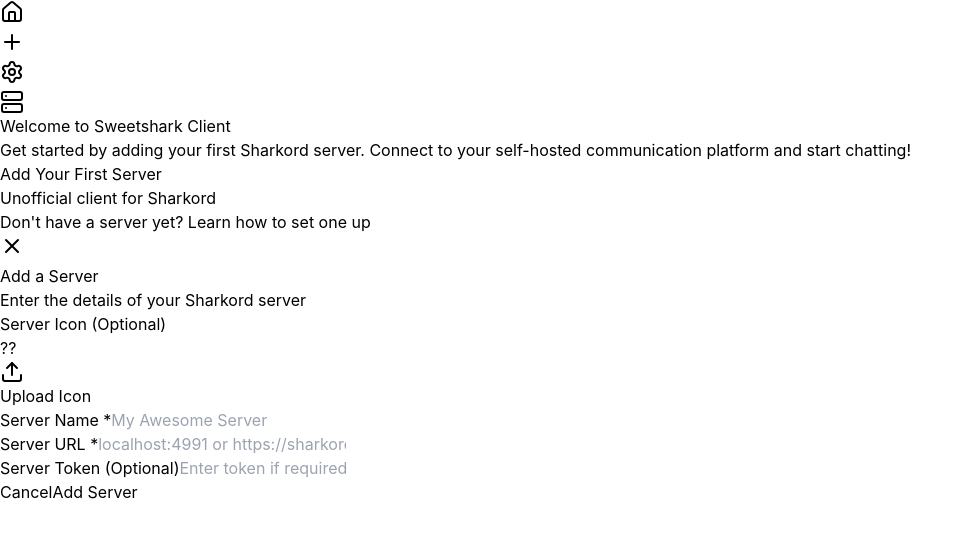
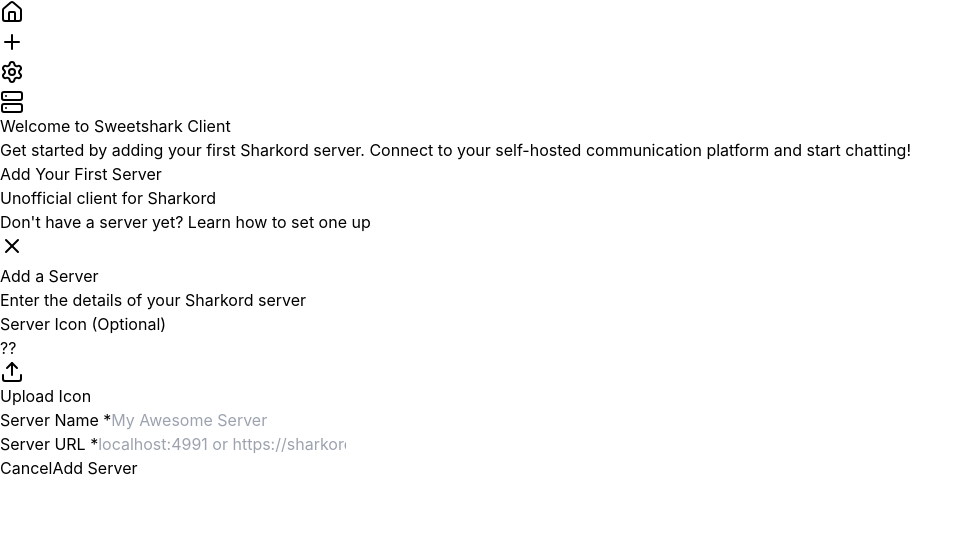
Before and after one commit to Sweets-omg/Sweetshark-Client-v2, a React (Vite) app: page / in a window 1280 px wide. Both pictures are taken after a click on the button "Add Your First Server". Shown: the top 538 px of the page, without its empty margins (0-973 px from the left). Built offline with nearby package versions, Linux system fonts and the light colour scheme.

Commit message:
Got claude to make things better
- Links to sharkord and its docs now work in the "home" page of the client
- Made sure that when deleting a server everything relating to it is deleted

```diff
--- a/src/App.tsx
+++ b/src/App.tsx
@@ -53,6 +53,15 @@
 
   const handleServerAdded = () => setRefreshTrigger(prev => prev + 1);
 
+  const handleServerRemoved = (serverId: string) => {
+    // Evict deleted server from the kept-alive pool so its iframe is destroyed
+    setKeptServers(prev => {
+      const next = { ...prev };
+      delete next[serverId];
+      return next;
+    });
+  };
+
   const handleRefreshServer = (serverId: string) => {
     setServerRefreshTrigger(prev => ({
       ...prev,
@@ -77,6 +86,7 @@
         onServerSelect={handleServerSelect}
         onAddServer={handleAddServer}
         onRefreshServer={handleRefreshServer}
+        onServerRemoved={handleServerRemoved}
         refreshTrigger={refreshTrigger}
       />
 
--- a/src/components/AddServerDialog.tsx
+++ b/src/components/AddServerDialog.tsx
@@ -12,7 +12,6 @@
 export function AddServerDialog({ isOpen, onClose, onServerAdded }: AddServerDialogProps) {
   const [name, setName] = useState('');
   const [url, setUrl] = useState('');
-  const [token, setToken] = useState('');
   const [icon, setIcon] = useState<string | null>(null);
   const [error, setError] = useState('');
   const [isSubmitting, setIsSubmitting] = useState(false);
@@ -67,7 +66,6 @@
         id: generateServerId(),
         name: name.trim(),
         url: cleanUrl,
-        token: token.trim() || undefined,
         color: generateRandomColor(),
         icon: icon || undefined,
         keepLoaded: true, // Default to true
@@ -78,7 +76,6 @@
       // Reset form
       setName('');
       setUrl('');
-      setToken('');
       setIcon(null);
 
       onServerAdded();
@@ -94,7 +91,6 @@
     if (!isSubmitting) {
       setName('');
       setUrl('');
-      setToken('');
       setIcon(null);
       setError('');
       onClose();
@@ -190,21 +186,6 @@
             />
           </div>
 
-          {/* Server Token */}
-          <div>
-            <label htmlFor="token" className="block text-xs font-semibold text-gray-300 uppercase mb-2">
-              Server Token <span className="text-gray-500">(Optional)</span>
-            </label>
-            <input
-              type="password"
-              id="token"
-              value={token}
-              onChange={(e) => setToken(e.target.value)}
-              placeholder="Enter token if required"
-              disabled={isSubmitting}
-              className="w-full bg-[#1e1f22] text-white px-3 py-2 rounded border border-transparent focus:border-[#5865F2] outline-none transition-colors disabled:opacity-50"
-            />
-          </div>
 
           {/* Error message */}
           {error && (
--- a/src/components/ServerSidebar.tsx
+++ b/src/components/ServerSidebar.tsx
@@ -11,6 +11,7 @@
   onServerSelect: (server: Server | null) => void;
   onAddServer: () => void;
   onRefreshServer: (serverId: string) => void;
+  onServerRemoved: (serverId: string) => void;
   refreshTrigger?: number;
 }
 
@@ -21,7 +22,7 @@
   server: Server | null;
 }
 
-export function ServerSidebar({ onServerSelect, onAddServer, onRefreshServer, refreshTrigger }: ServerSidebarProps) {
+export function ServerSidebar({ onServerSelect, onAddServer, onRefreshServer, onServerRemoved, refreshTrigger }: ServerSidebarProps) {
   const [servers, setServers] = useState<Server[]>([]);
   const [activeServerId, setActiveServerId] = useState<string | null>(null);
   const [contextMenu, setContextMenu] = useState<ContextMenuState>({
@@ -159,9 +160,11 @@
   const handleConfirmRemove = async () => {
     if (!removeDialog.server) return;
     try {
-      await serverApi.deleteServer(removeDialog.server.id);
+      const removedId = removeDialog.server.id;
+      await serverApi.deleteServer(removedId);
       await loadServers();
-      if (activeServerId === removeDialog.server.id) {
+      onServerRemoved(removedId);
+      if (activeServerId === removedId) {
         setActiveServerId(null);
         onServerSelect(null);
       }
--- a/src/types.ts
+++ b/src/types.ts
@@ -2,7 +2,6 @@
   id: string;
   name: string;
   url: string;
-  token?: string;
   color: string;
   icon?: string; // Optional custom icon path
   keepLoaded?: boolean; // Whether to keep server loaded when switching
```
Also changed, not shown: src-tauri/capabilities/default.json (added, +9 -0 lines), 1 other file (tests, documents, lock files or other folders).
